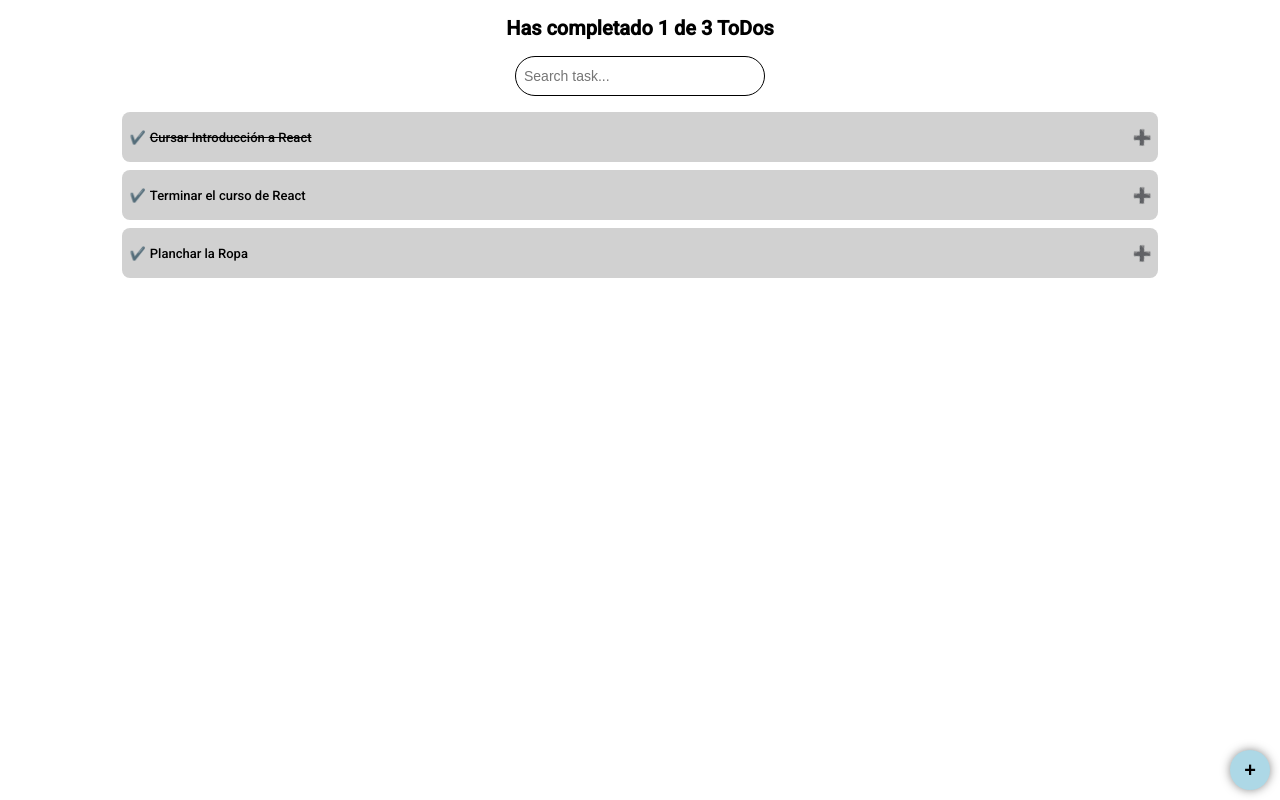
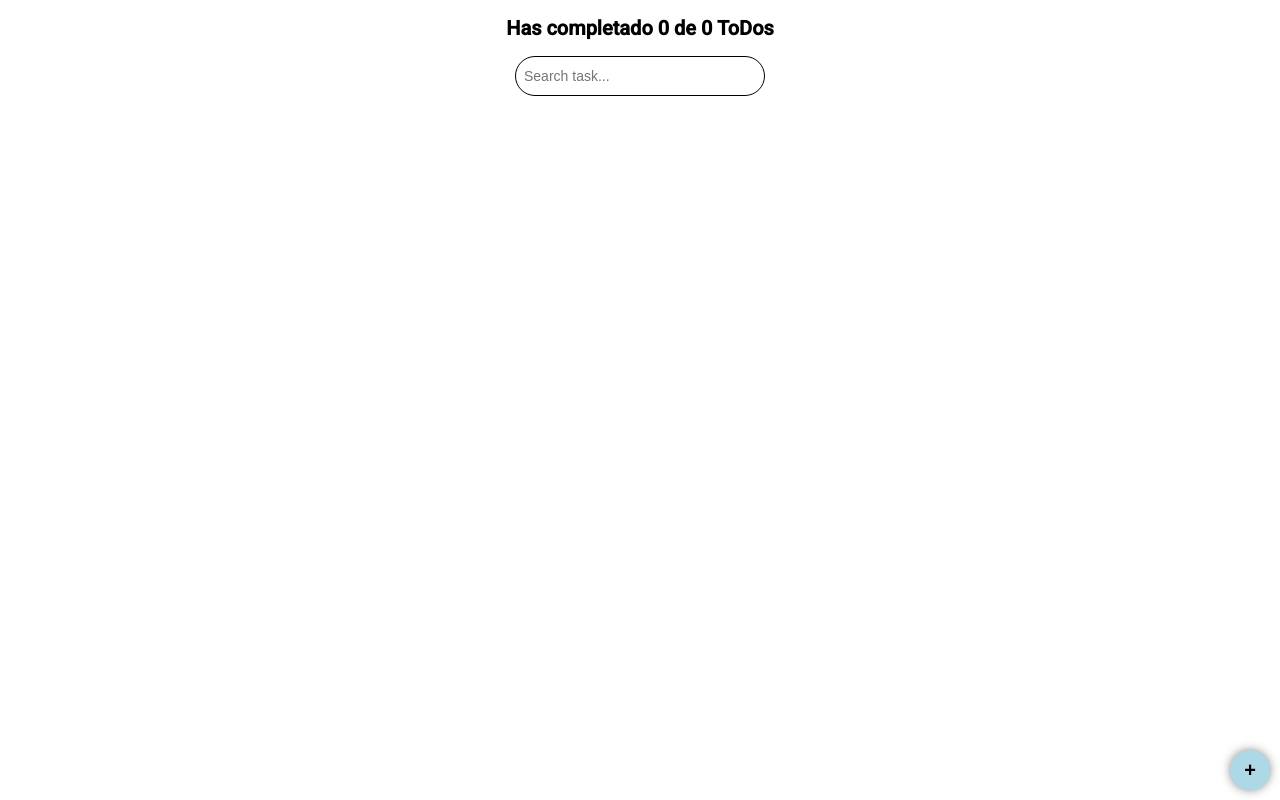
Before and after one commit to JulianQA/todo-app, a React (Create React App) app: page / in a window 1280 px wide. Built offline with nearby package versions, Linux system fonts and the light colour scheme.

Commit message:
new Hook(useLocalStorage)

```diff
--- a/src/App.js
+++ b/src/App.js
@@ -6,24 +6,46 @@ import { ToDoItem } from './components/ToDoItem';
 import { ToDoButton } from './components/ToDoButton';
 import './App.css';
 
-const defaultToDos = [
-  {
-    text: 'Cursar Introducción a React',
-    isCompleted: true
-  },
-  {
-    text: 'Terminar el curso de React',
-    isCompleted: false
-  },
-  {
-    text: 'Planchar la Ropa',
-    isCompleted: false
+// const defaultToDos = [
+//   {
+//     text: 'Cursar Introducción a React',
+//     isCompleted: true
+//   },
+//   {
+//     text: 'Terminar el curso de React',
+//     isCompleted: false
+//   },
+//   {
+//     text: 'Planchar la Ropa',
+//     isCompleted: false
+//   }
+// ];
+
+function useLocalStorage(itemName, initialState) {
+  const toDosPerUser = localStorage.getItem(itemName);
+  let defaultToDos;
+
+  if (!toDosPerUser) {
+    defaultToDos = localStorage.setItem(itemName, JSON.stringify(initialState));
+    defaultToDos = initialState;
+  } else {
+    defaultToDos = JSON.parse(localStorage.getItem(itemName));
   }
-];
+  const [toDos, setToDos] = React.useState(defaultToDos);
 
+  const saveChangesOnToDos = newToDO => {
+    const stringified = JSON.stringify(newToDO);
+    localStorage.setItem(itemName, stringified);
+    setToDos(newToDO);
+  }
+  return [
+    toDos,
+    saveChangesOnToDos
+  ]
+}
 
 function App() {
-  const [toDos, setToDos] = React.useState(defaultToDos);
+  const [toDos, setToDos] = useLocalStorage('toDosPerUser', []);
   const [search, setSearch] = React.useState('');
 
   const totalToDos = toDos.length;
```
